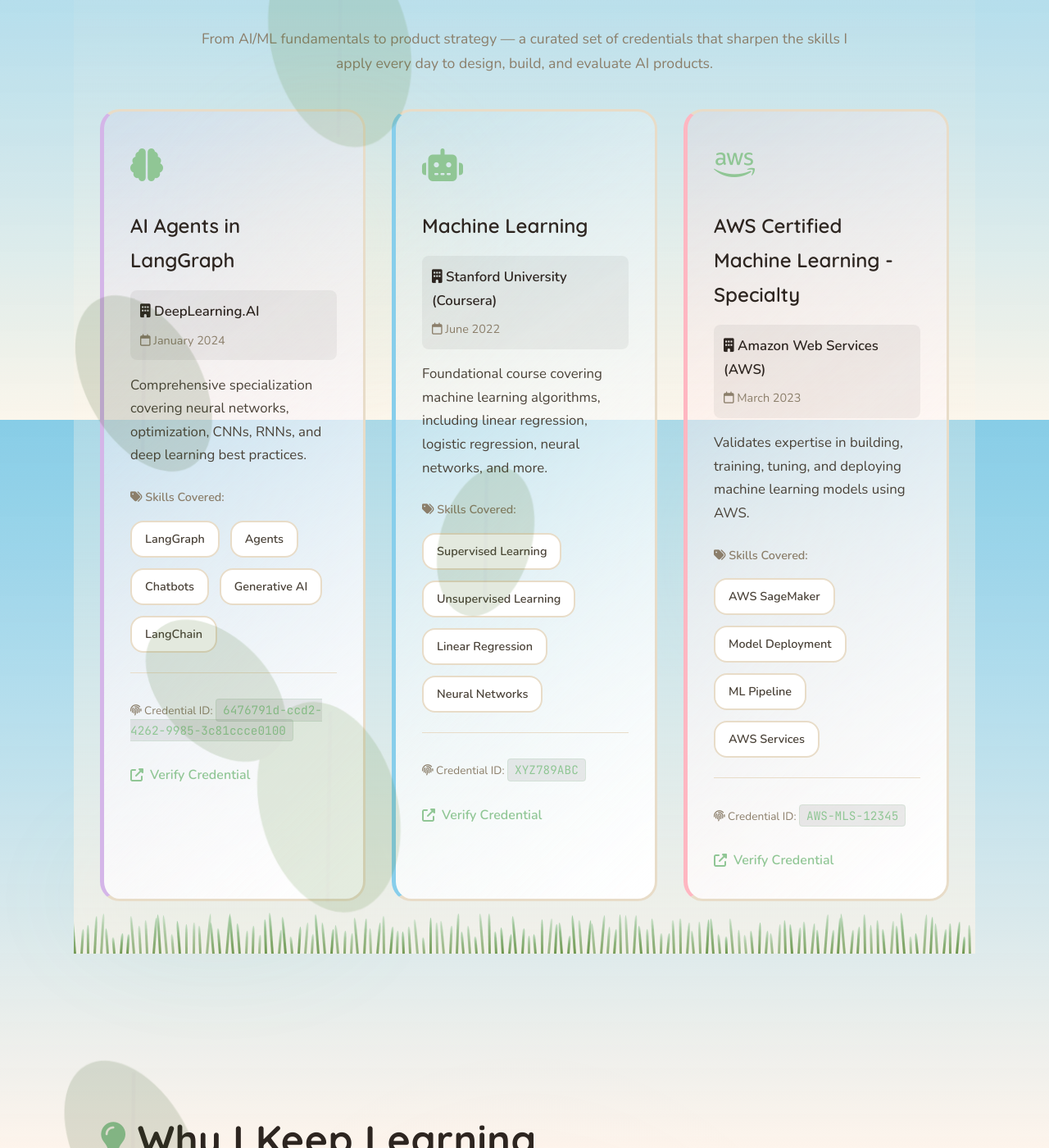
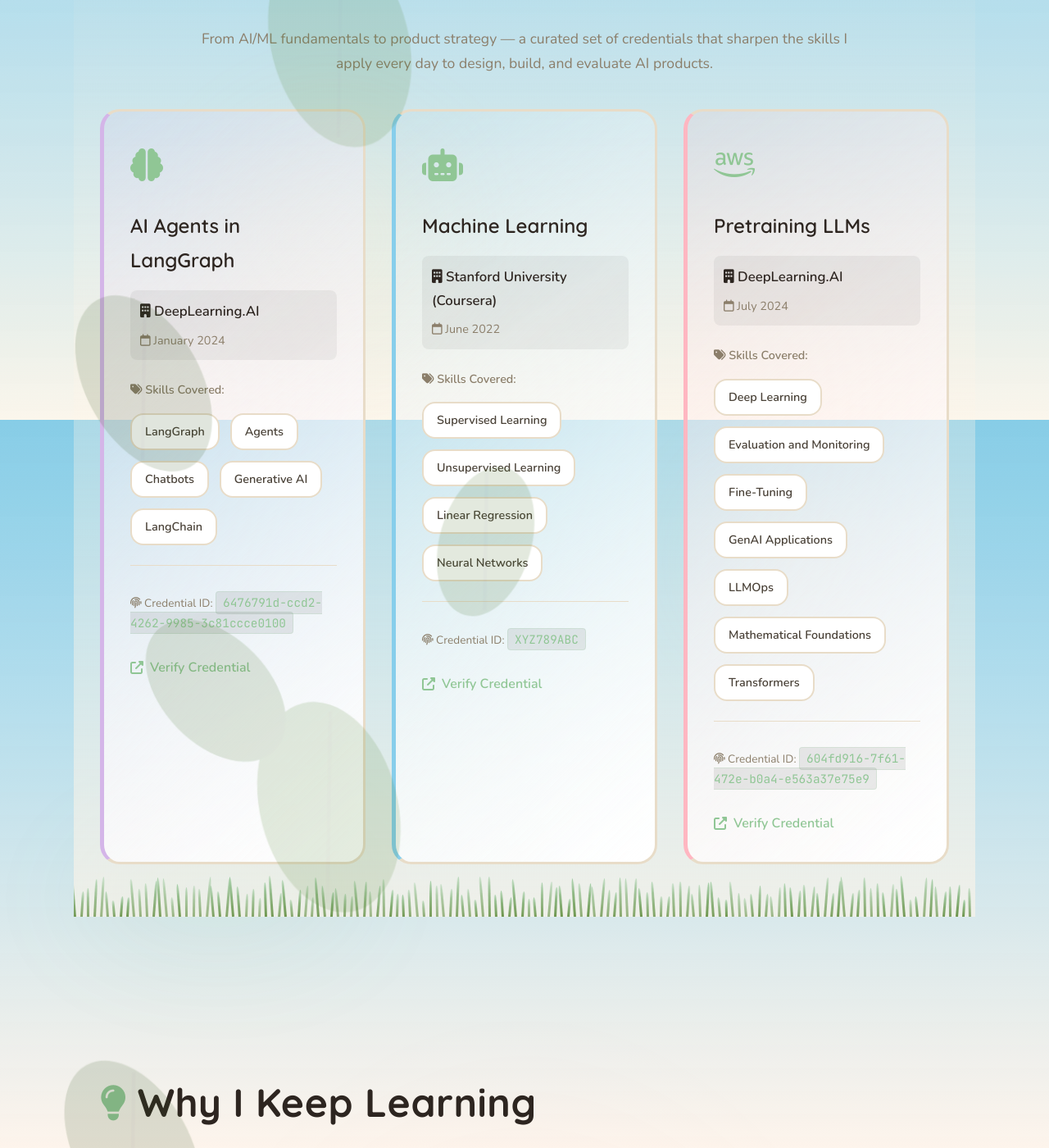
Before and after one commit to mayank1101/mayank1101.github.io, a Jekyll site: the page built from certifications.html, in a window 1280 px wide and 1400 px high, scrolled down 1288 px. Shown: the whole window at 82% size. Built offline with Jekyll 4.4.1, drawn with Linux system fonts in a browser that asks for light colours.

Commit message:
added completed Pertrainig LLMs certificate

```diff
--- a/_data/certifications.yml
+++ b/_data/certifications.yml
@@ -29,7 +29,7 @@
     - Chatbots
     - Generative AI
     - LangChain
-  description: "Comprehensive specialization covering neural networks, optimization, CNNs, RNNs, and deep learning best practices."
+  # description: "Comprehensive specialization covering neural networks, optimization, CNNs, RNNs, and deep learning best practices."
 
 - name: "Machine Learning"
   organization: "Stanford University (Coursera)"
@@ -43,18 +43,21 @@
     - Unsupervised Learning
     - Linear Regression
     - Neural Networks
-  description: "Foundational course covering machine learning algorithms, including linear regression, logistic regression, neural networks, and more."
+  # description: "Foundational course covering machine learning algorithms, including linear regression, logistic regression, neural networks, and more."
 
-- name: "AWS Certified Machine Learning - Specialty"
-  organization: "Amazon Web Services (AWS)"
-  date: "March 2023"
-  credential_id: "AWS-MLS-12345"
-  credential_url: "https://www.credly.com/badges/example"
+- name: "Pretraining LLMs"
+  organization: "DeepLearning.AI"
+  date: "July 2024"
+  credential_id: "604fd916-7f61-472e-b0a4-e563a37e75e9"
+  credential_url: "https://learn.deeplearning.ai/accomplishments/604fd916-7f61-472e-b0a4-e563a37e75e9"
   icon: "fab fa-aws"
   accent_color: "pink"
   skills:
-    - AWS SageMaker
-    - Model Deployment
-    - ML Pipeline
-    - AWS Services
-  description: "Validates expertise in building, training, tuning, and deploying machine learning models using AWS."
+    - Deep Learning
+    - Evaluation and Monitoring
+    - Fine-Tuning
+    - GenAI Applications
+    - LLMOps
+    - Mathematical Foundations
+    - Transformers
+  # description: "Validates expertise in building, training, tuning, and deploying machine learning models using AWS."
```
